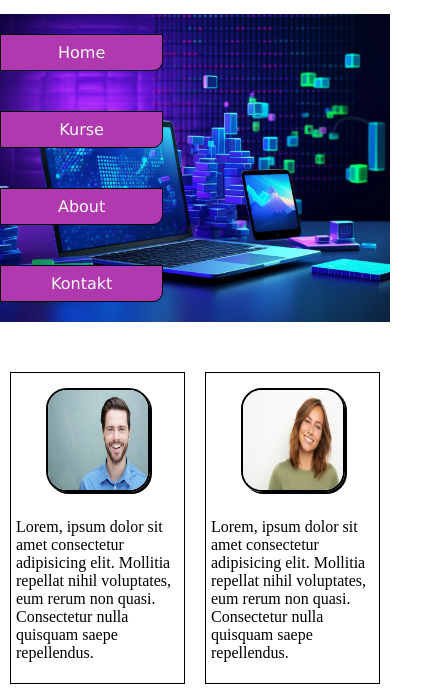
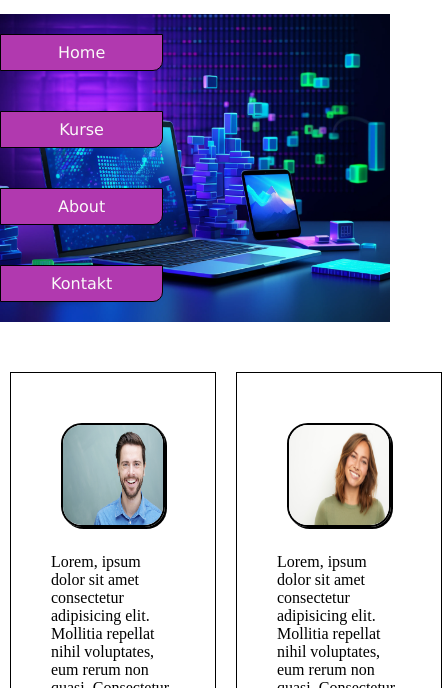
Before and after one commit to AlexanderPaul1983/.devLearn, a plain HTML site: page index.html in a window 390 px wide. Shown: the part 156-844 px from the top of the page, 442 px wide, since content can reach past the window. Drawn offline with Linux system fonts and the light colour scheme.

Commit message:
gave some padding to bewertungen

```diff
--- a/style.css
+++ b/style.css
@@ -118,7 +118,7 @@ header{
         flex-direction: column;
         align-items: center;
         margin: 10px;
-        padding: 5px;
+        padding: 40px;
     }
 }
 
```
